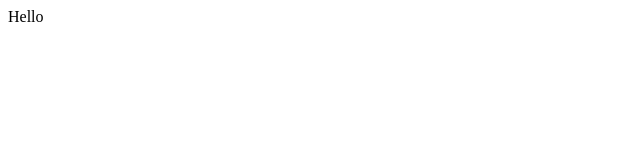
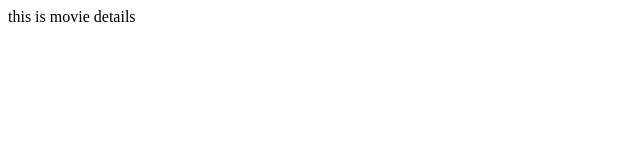
Before and after one commit to min-code-han/GraphQL-basic, a React (Create React App) app: page /movies/1 in a window 1280 px wide. Shown: the top 160 px of the page, without its empty margins (0-640 px from the left). Built offline with nearby package versions, Linux system fonts and the light colour scheme.

Commit message:
라우팅 추가

```diff
--- a/src/App.js
+++ b/src/App.js
@@ -1,5 +1,16 @@
+import { BrowserRouter, Routes, Route } from 'react-router-dom';
+import Movies from './routes/Movies';
+import Movie from './routes/Movie';
+
 function App() {
-  return <div>Hello</div>;
+  return (
+    <BrowserRouter>
+      <Routes>
+        <Route path="/" element={<Movies />} />
+        <Route path="/movies/:id" element={<Movie />} />
+      </Routes>
+    </BrowserRouter>
+  );
 }
 
 export default App;
--- /dev/null
+++ b/src/routes/Movie.js
@@ -0,0 +1,3 @@
+export default function Movie() {
+  return <div>this is movie details</div>;
+}
--- /dev/null
+++ b/src/routes/Movies.js
@@ -0,0 +1,3 @@
+export default function Movies() {
+  return <div>this is list of movie</div>;
+}
```
